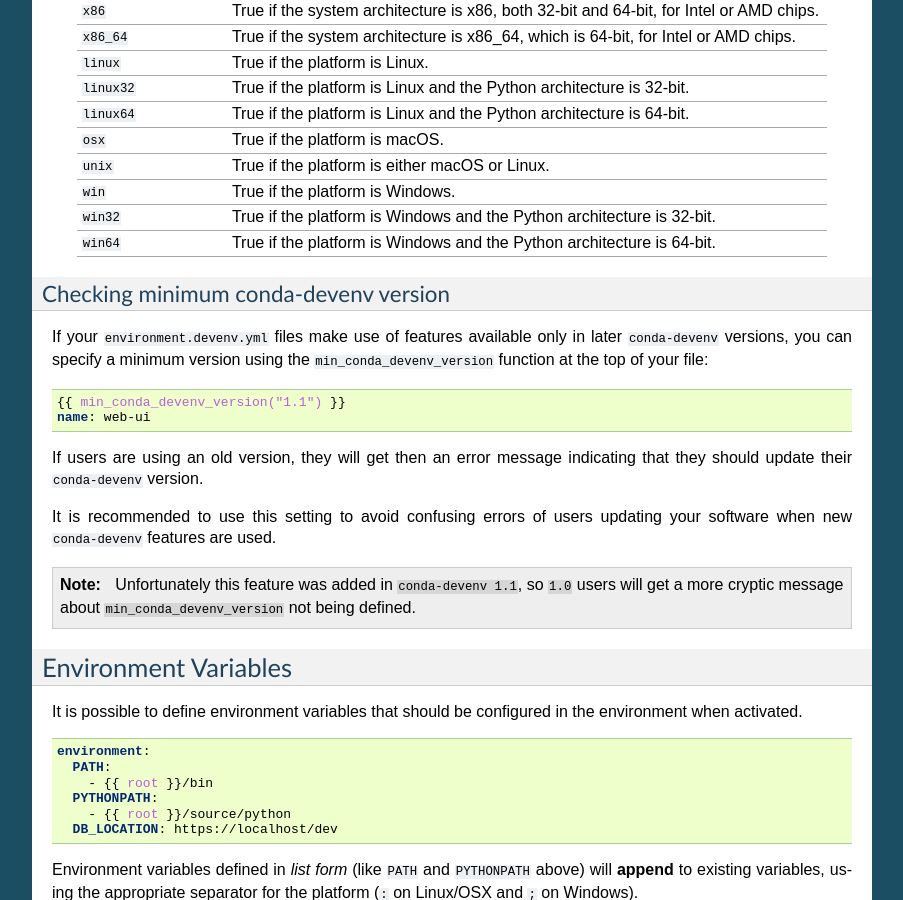
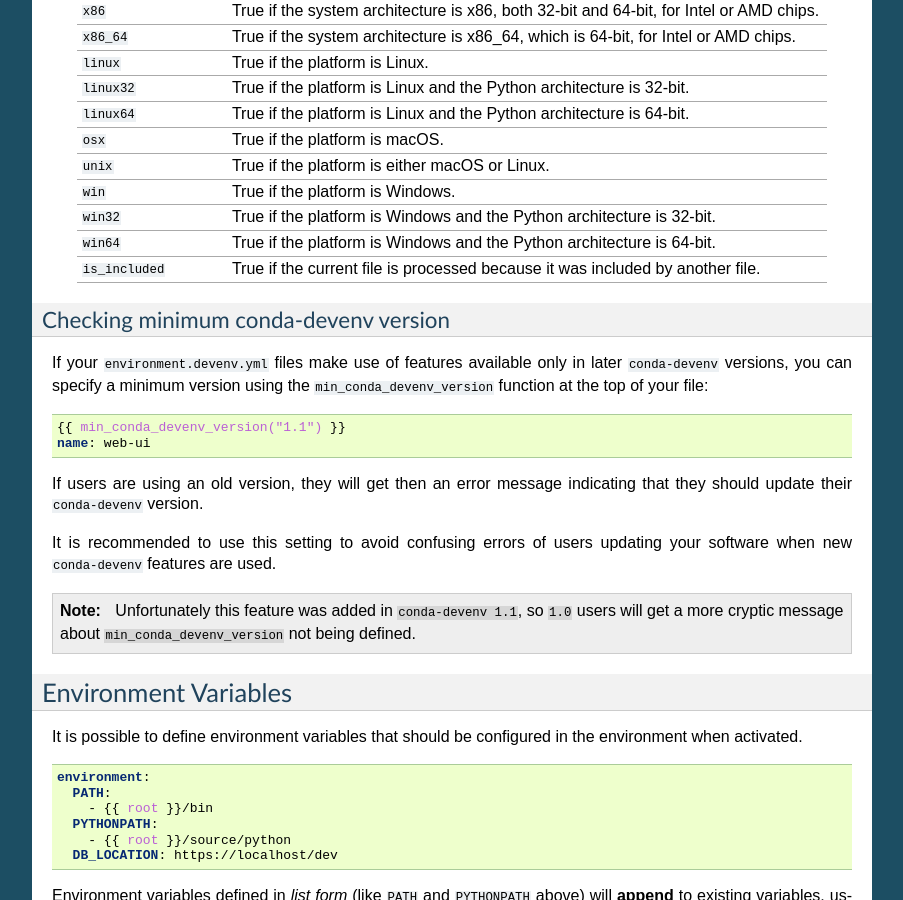
Before and after one commit to ESSS/conda-devenv, a Sphinx documentation site: the page built from docs/usage.rst, in a window 1280 px wide and 900 px high, scrolled down 793 px. Shown: the whole window, without its empty margins (198-1101 px from the left). Built offline with Sphinx 7.4.7, drawn with Linux system fonts in a browser that asks for light colours; the version number could not be read and is left out.

Commit message:
Add documentation about `is_included`

```diff
--- a/docs/usage.rst
+++ b/docs/usage.rst
@@ -70,6 +70,8 @@ The following variables are available in the Jira 2 namespace:
      - True if the platform is Windows and the Python architecture is 32-bit.
    * - ``win64``
      - True if the platform is Windows and the Python architecture is 64-bit.
+   * - ``is_included``
+     - True if the current file is processed because it was included by another file.
 
 
 Checking minimum conda-devenv version
```
